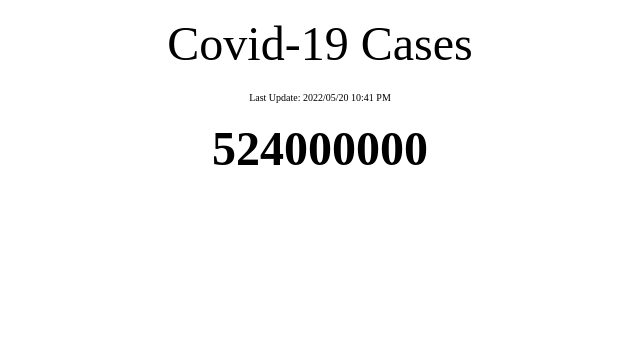
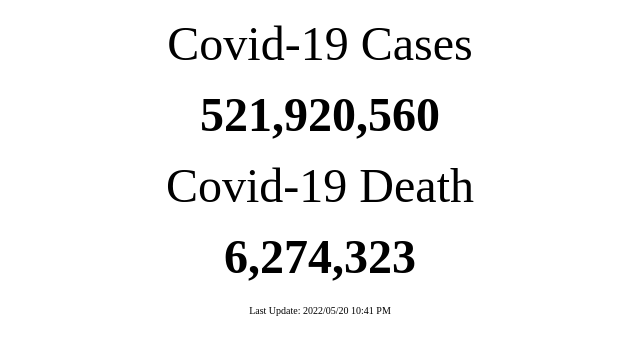
Before and after one commit to Little-T-Mouse/Jamhack2022, a Flask app: page / in a window 1280 px wide. Shown: the part 110-465 px from the top of the page, without its empty margins (320-960 px from the left). Run offline with Flask 2, Linux system fonts and the light colour scheme.

Commit message:
update index.html

```diff
--- a/template/index.html
+++ b/template/index.html
@@ -58,8 +58,10 @@
         </nav>
         <home>
             <p style="text-align:center"><font size="10">Covid-19 Cases</font></p>
+            <p style="text-align:center"><font size="10"><b>521,920,560</b></font></p>
+            <p style="text-align:center"><font size="10">Covid-19 Death</font></p>
+            <p style="text-align:center"><font size="10"><b>6,274,323</b></font></p>
             <p style="text-align:center"><font size="1">Last Update: 2022/05/20 10:41 PM</font>
-            <p style="text-align:center"><font size="10"><b>524000000</b></font></p>
         </home>
     </body>
 </html>
```
